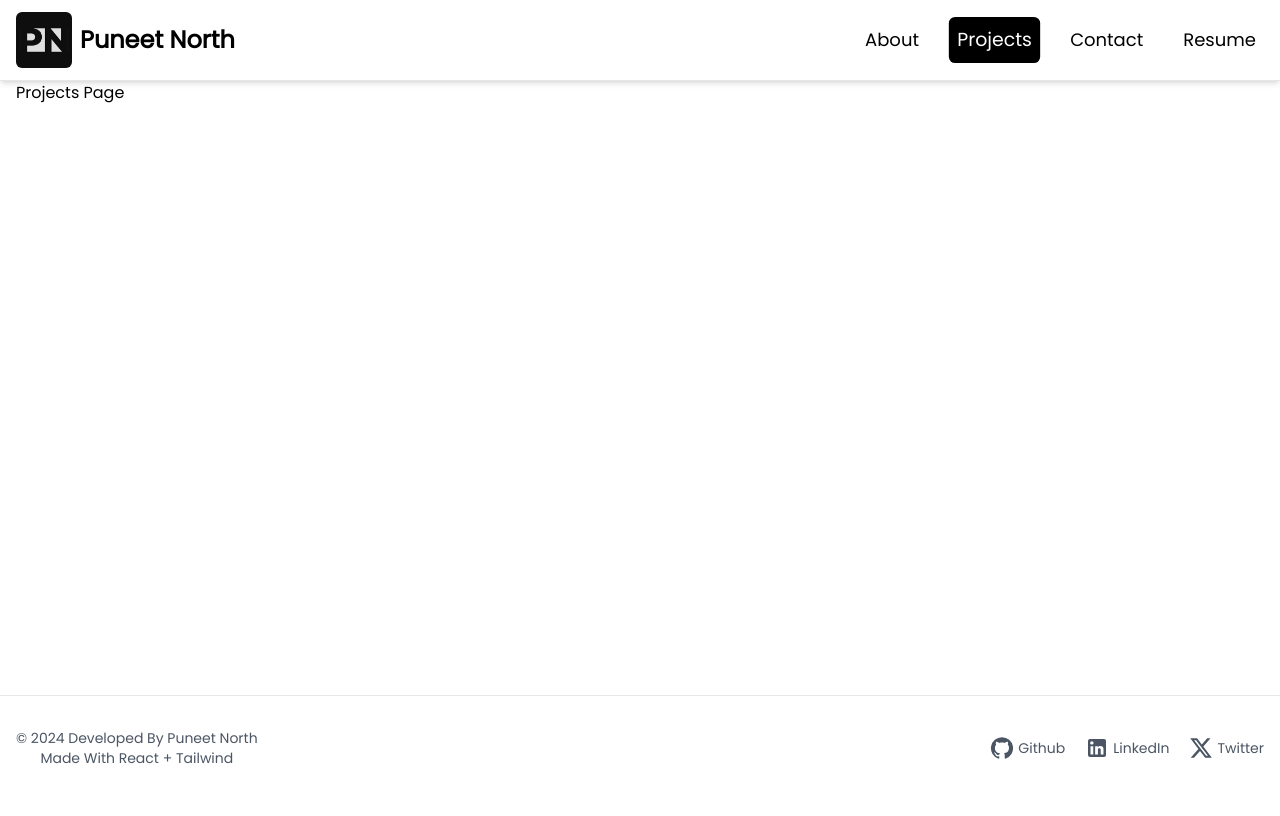
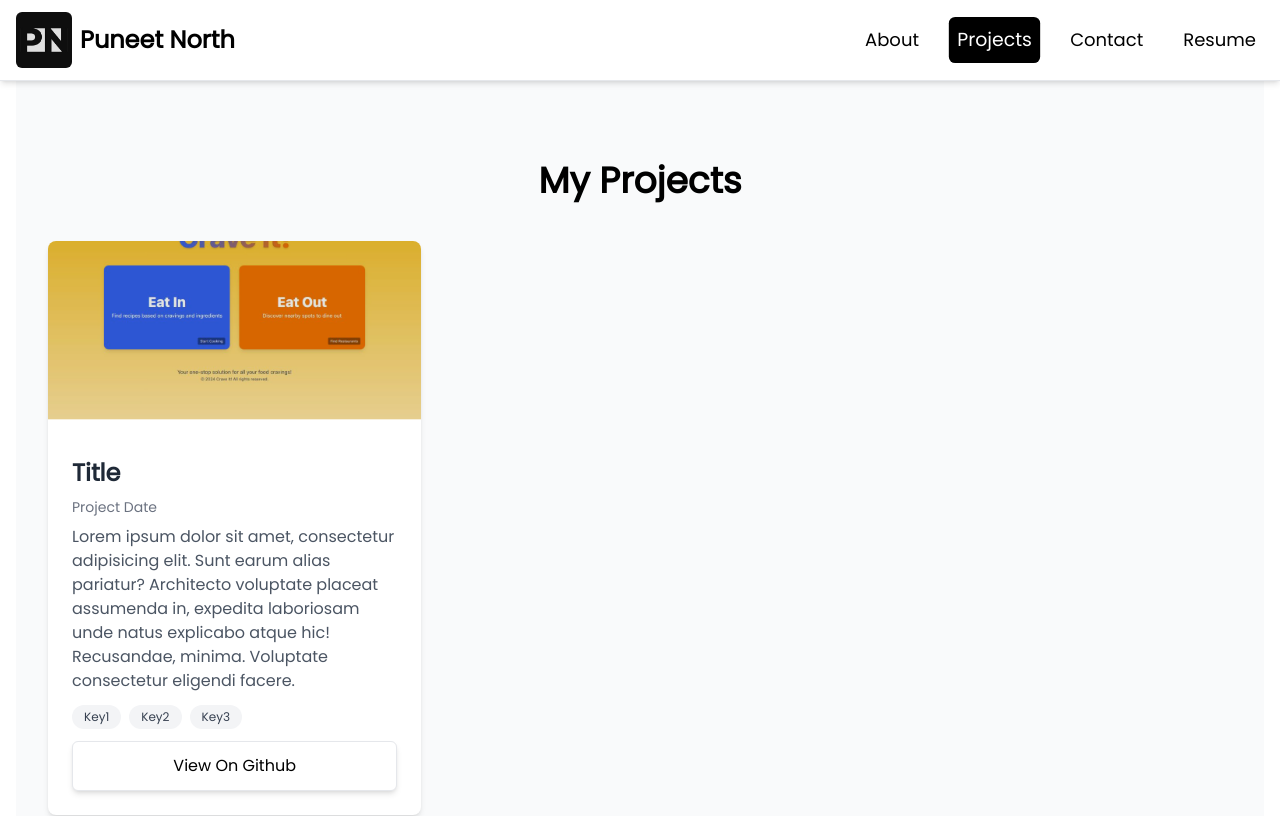
Before and after one commit to p-north/Personal-Portfolio, a React (Vite) app in the folder front_end/: page /projects in a window 1280 px wide. Shown: the top 816 px of the page. Built offline with nearby package versions, Linux system fonts and the light colour scheme.

Commit message:
implemented project card skeleton as per #15

```diff
--- a/front_end/src/Pages/Projects.jsx
+++ b/front_end/src/Pages/Projects.jsx
@@ -1,9 +1,11 @@
 import React from 'react'
+import ProjectCard from '../components/Projects/ProjectCard'
 
 const Projects = () => {
   return (
     <div className='container mx-auto px-4'>
-      Projects Page
+      <ProjectCard/>
+
     </div>
   )
 }
--- /dev/null
+++ b/front_end/src/components/Projects/ProjectCard.jsx
@@ -0,0 +1,41 @@
+import React from 'react'
+import proj1Image from '../../assets/project1.png'
+import { NavLink } from 'react-router-dom'
+
+const ProjectCard = () => {
+  return (
+    <div>
+        <section className='py-20 bg-gray-50'>
+        <div className='flex flex-col items-center mx-auto justify-center px-4 sm:px-6 max-w-7xl lg:px-8'>
+            <h1 className='text-3xl font-bold md:text-4xl mb-10'>My Projects</h1>
+            {/* Projects Holder */}
+            <div className='grid grid-cols-1 md:grid-cols-2 lg:grid-cols-3 gap-8'>
+                <div className='bg-white rounded-lg shadow-md overflow-hidden transition-transform hover:scale-105 w-full'>
+                            <img src={proj1Image} alt="projectLogo" className='w-full h-48 object-cover brightness-90' />
+                            <div className='p-6'>
+                                <h3 className='text-2xl font-semibold text-gray-800 mb-2'>Title</h3>
+                                <p className='text-gray-500 text-sm mb-2'>Project Date</p>
+                                <p className='text-gray-600 mb-3'>Lorem ipsum dolor sit amet, consectetur adipisicing elit. Sunt earum alias pariatur? Architecto voluptate placeat assumenda in, expedita laboriosam unde natus explicabo atque hic! Recusandae, minima. Voluptate consectetur eligendi facere.</p>
+                                <div className='flex flex-wrap gap-2 mb-3'>
+                                <span className='text-xs font-medium bg-gray-100 text-gray-700 rounded-full px-3 py-1'>Key1</span>
+                                <span className='text-xs font-medium bg-gray-100 text-gray-700 rounded-full px-3 py-1'>Key2</span>
+                                <span className='text-xs font-medium bg-gray-100 text-gray-700 rounded-full px-3 py-1'>Key3</span>
+
+                                </div>
+                                <div className='flex text-center bg-white hover:bg-gray-900 hover:text-white rounded-md p-3  border border-gray-200 shadow-md text-black hover:scale-105 transition-transform'>
+                                    <NavLink to ='/' className = 'w-full'>
+                                        View On Github
+                                    </NavLink>
+                                </div>
+                            </div>
+                </div>
+
+            </div>
+
+        </div>
+        </section>
+    </div>
+  )
+}
+
+export default ProjectCard
```
